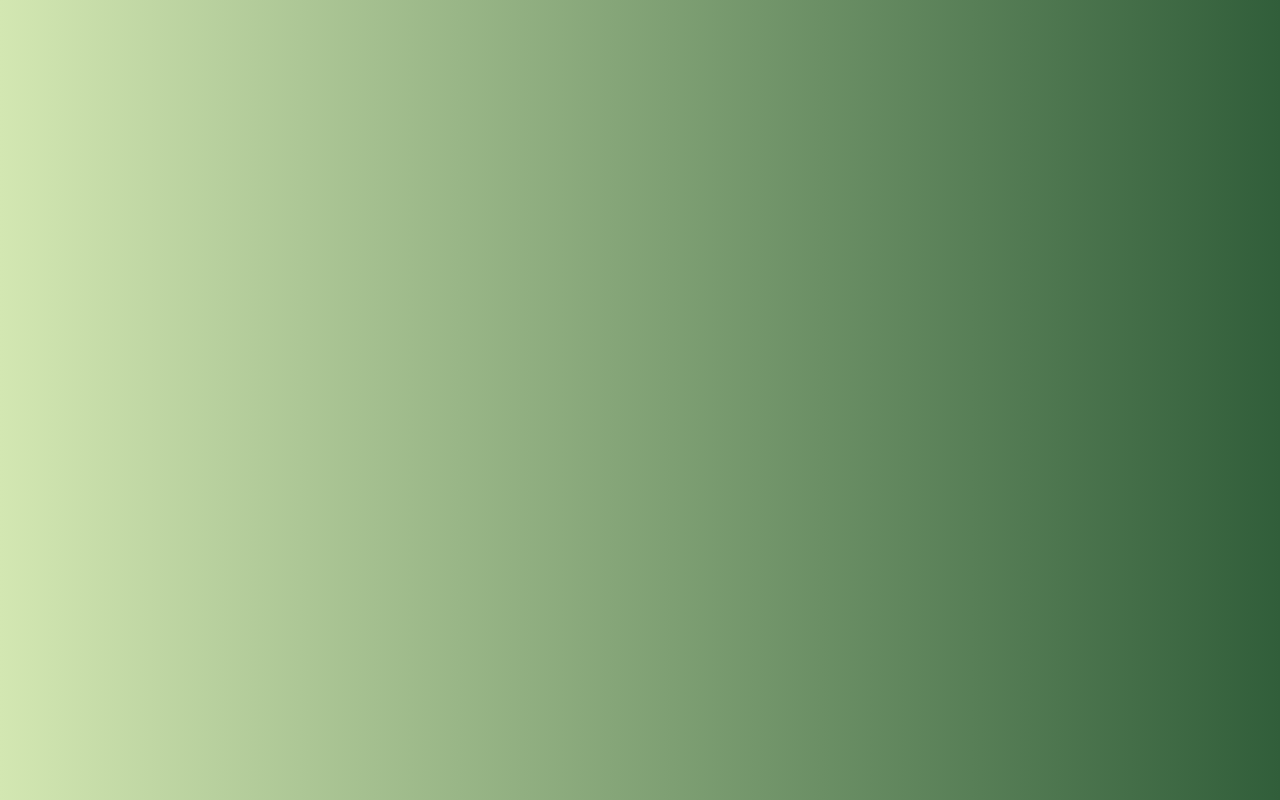
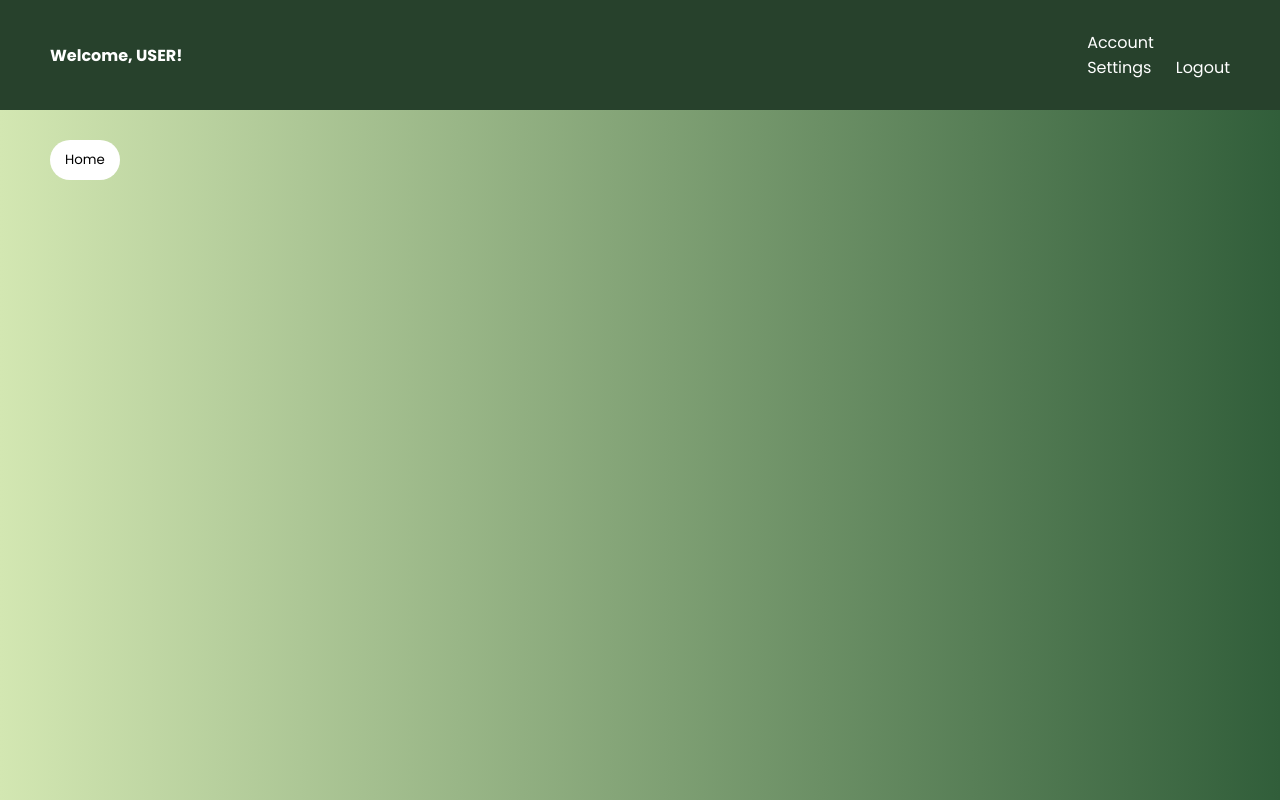
Before and after one commit to CaelOConnor/Expenditure-Tracking-Website, a plain HTML site: page trends.html in a window 1280 px wide. Drawn offline with Linux system fonts and the light colour scheme.

Commit message:
Trends page update
Organized the base layout of the Trends page.

```diff
--- a/trends.html
+++ b/trends.html
@@ -7,5 +7,30 @@
     <title>Trends</title>
     <link href="css/trends.css" rel="stylesheet" />
   </head>
-  <body></body>
+  <body>
+    <body>
+    <header class="navbar">
+      <p class="logo">Welcome, USER!</p>
+      <ul class="nav-list">
+        <li class="dropdown">
+          <a class="dropbtn">Account</a>
+          <ul class="dropdown-content">
+            <a href="settings.html" class="dropbtn">Settings</a>
+            <a href="index.html" class="dropbtn">Logout</a>
+          </ul>
+        </li>
+      </ul>
+    </header>
+     <main class="wrapper">
+      <div class="expenditure-buttons-container">
+        <nav class="home-buttons">
+          <ul class="nav-list">
+            <li>
+              <a href="home.html"><button type="button">Home</button></a>
+            </li>
+          </ul>
+        </nav>
+      </div>
+    </main>
+  </body>
 </html>
```
